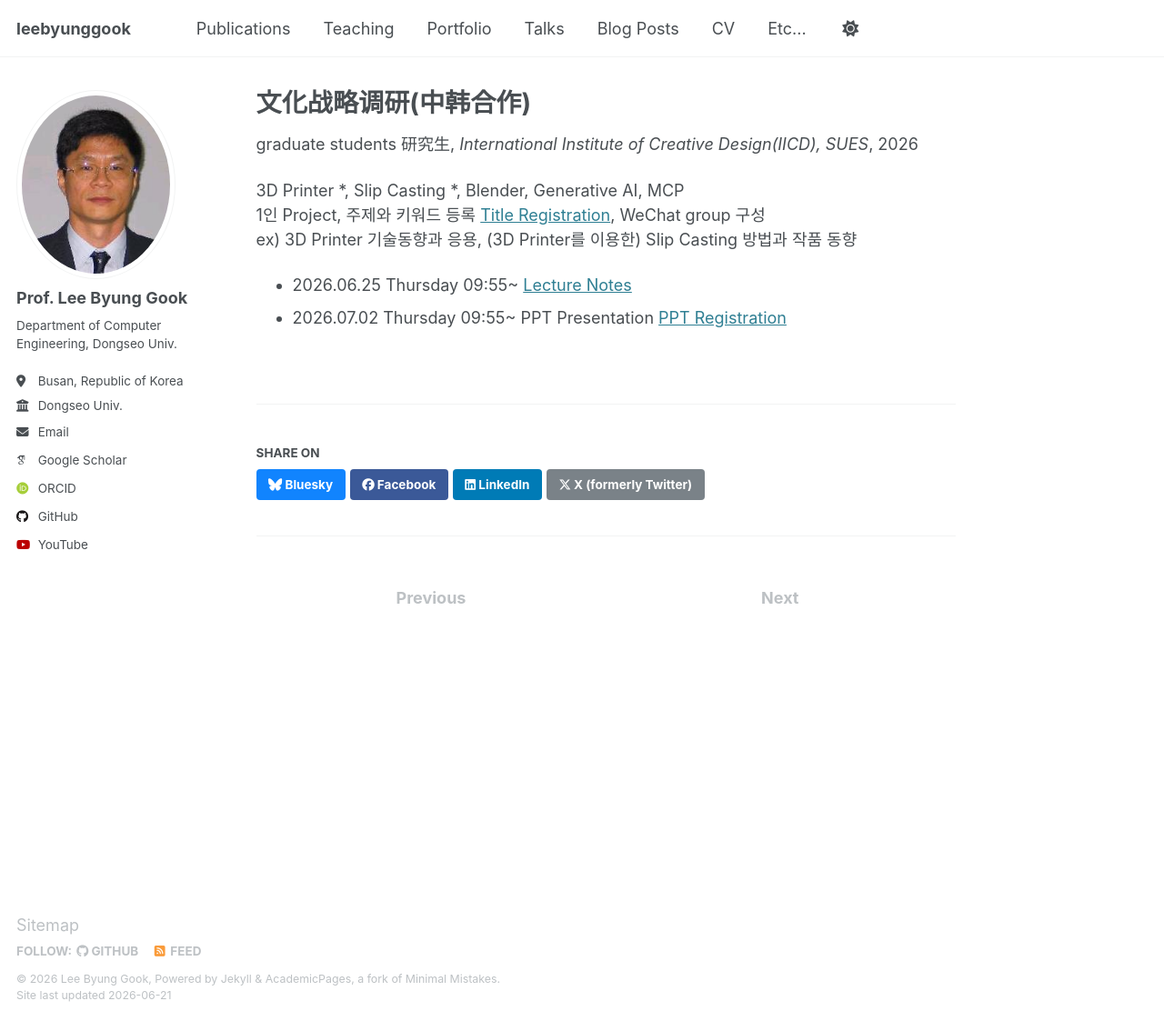
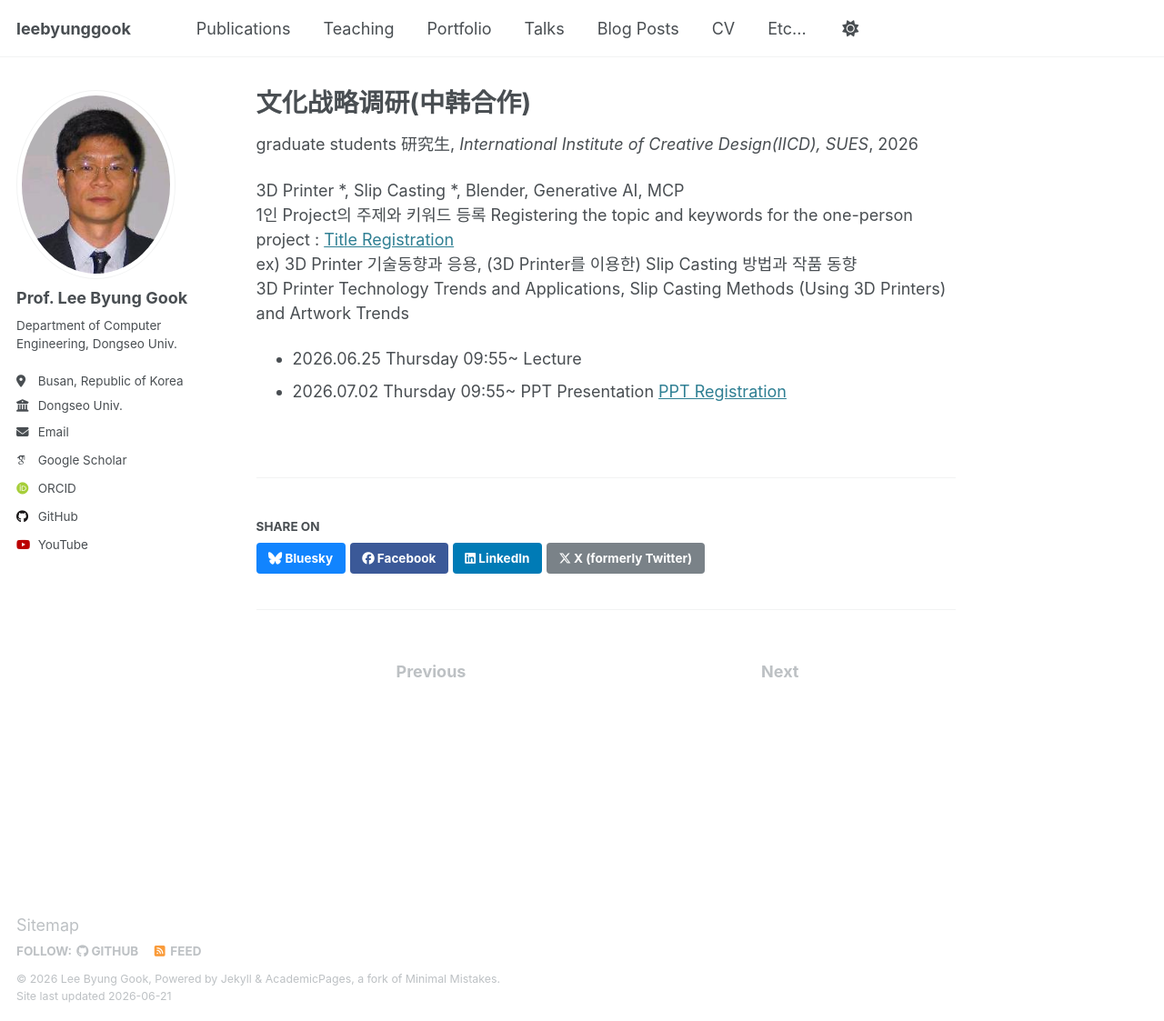
Before and after one commit to leebyunggook/leebyunggook.github.io, a Jekyll site: the page built from _teaching/2026-spring-teaching-10.md, in a window 1280 px wide and 1123 px high. Shown: the whole window at 91% size. Built offline with Jekyll 4.4.1, drawn with Linux system fonts in a browser that asks for light colours; some web fonts are replaced.

Commit message:
Update 2026-spring-teaching-10.md

```diff
--- a/_teaching/2026-spring-teaching-10.md
+++ b/_teaching/2026-spring-teaching-10.md
@@ -9,7 +9,9 @@ location: "Shanghai, China"
 ---
 
 3D Printer *, Slip Casting *, Blender, Generative AI, MCP
-1인 Project, 주제와 키워드 등록 [Title Registration](https://f.kdocs.cn/g/tPz0zkac/), WeChat group 구성
+1인 Project의 주제와 키워드 등록 Registering the topic and keywords for the one-person project :
+[Title Registration](https://f.kdocs.cn/g/tPz0zkac/)
 ex) 3D Printer 기술동향과 응용, (3D Printer를 이용한) Slip Casting 방법과 작품 동향
-* 2026.06.25 Thursday 09:55~ [Lecture Notes](https://leebyunggook.github.io/)
+3D Printer Technology Trends and Applications, Slip Casting Methods (Using 3D Printers) and Artwork Trends
+* 2026.06.25 Thursday 09:55~ Lecture
 * 2026.07.02 Thursday 09:55~ PPT Presentation [PPT Registration](https://f.kdocs.cn/g/VOoFe4bH/)
```
